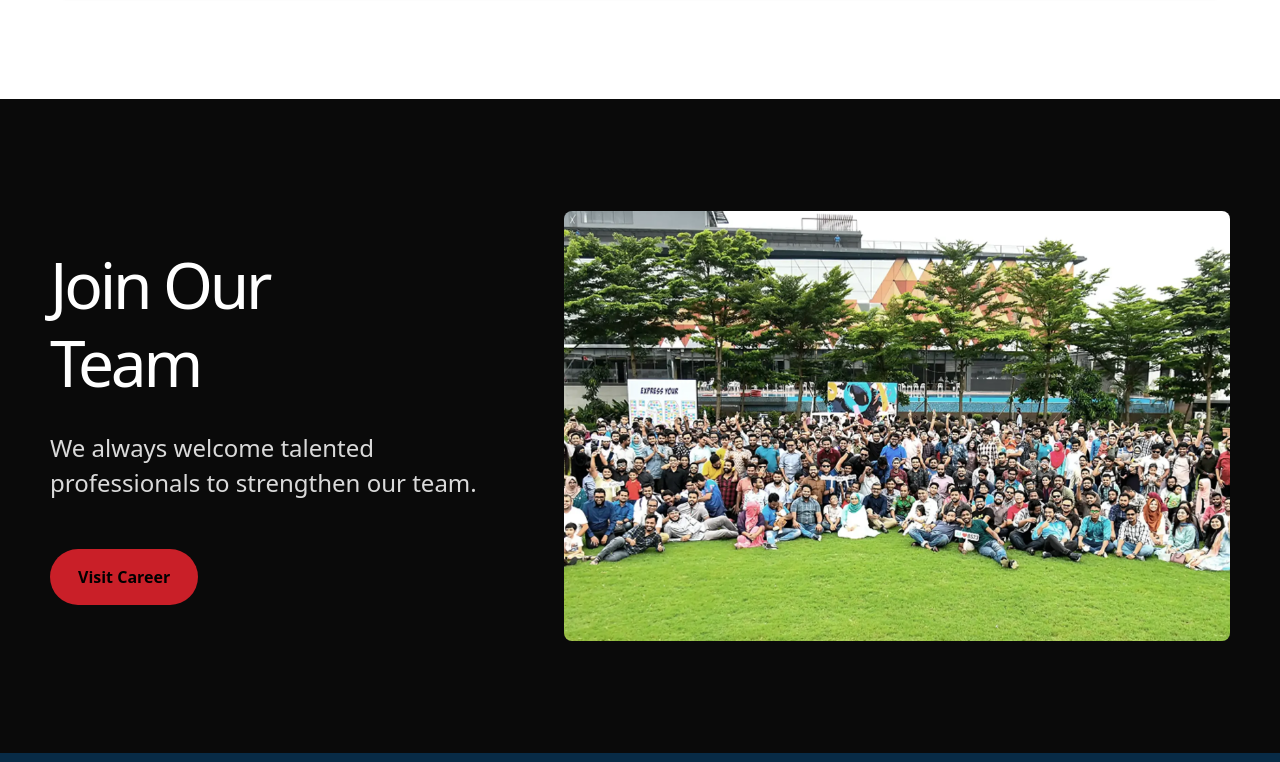
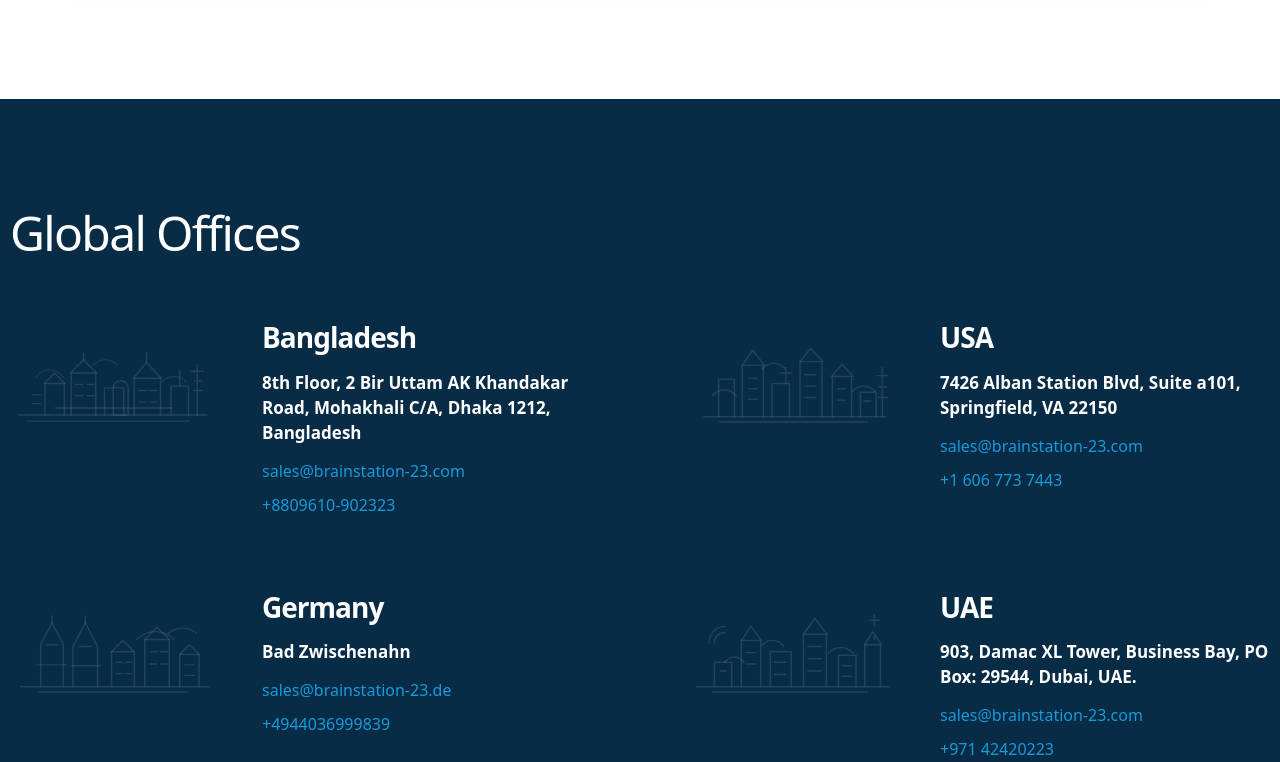
Before and after one commit to ioniccorporationbd/Brainstation-13, a Next.js app: page / in a window 1280 px wide. Shown: the part 10218-10980 px from the top of the page. Built offline with nearby package versions, Linux system fonts and the light colour scheme.

Commit message:
Remove Join Our Team section from homepage; delete unused component (shared team-photo asset kept)

```diff
--- a/src/Home_components/JoinOurTeamSection.tsx
+++ /dev/null
@@ -1,42 +0,0 @@
-'use client';
-
-import React from 'react';
-import Image from 'next/image';
-import Link from 'next/link';
-
-export default function JoinOurTeamSection() {
-  return (
-    <section className="w-full bg-[#0A0A0A] py-20 md:py-28">
-      <div className="mx-auto grid max-w-[1220px] grid-cols-1 items-center gap-12 px-5 md:grid-cols-[0.75fr_1.15fr] md:gap-20">
-        <div>
-          <h2 className="text-[48px] font-medium leading-[1.15] tracking-[-0.05em] text-white md:text-[64px]">
-            Join Our
-            <br />
-            <span className="mt-1 inline-block">Team</span>
-          </h2>
-
-          <p className="mt-8 max-w-[460px] text-[20px] leading-[1.45] text-white/85 md:text-[24px]">
-            We always welcome talented professionals to strengthen our team.
-          </p>
-
-          <Link
-            href="/career"
-            className="mt-12 inline-flex rounded-full bg-[#C91F28] px-7 py-4 text-[16px] font-semibold text-black transition hover:bg-[#C91F28]"
-          >
-            Visit Career
-          </Link>
-        </div>
-
-        <div className="overflow-hidden rounded-[8px]">
-          <Image
-            src="/images/brands/team-photo.webp"
-            alt="Team members collaborating at Magnetic Solution"
-            width={1000}
-            height={670}
-            className="h-[300px] w-full object-cover md:h-[430px]"
-          />
-        </div>
-      </div>
-    </section>
-  );
-}
--- a/src/app/page.tsx
+++ b/src/app/page.tsx
@@ -9,7 +9,6 @@ import MainIntroSection from "@/Home_components/MainIntroSection";
 import TechStackSection from "@/Home_components/TechStackSection";
 import ProcessSection from "@/Home_components/ProcessSection";
 import CaseStudiesSection from "@/Home_components/CaseStudiesSection";
-import JoinOurTeamSection from "@/Home_components/JoinOurTeamSection";
 
 
 export default function Home() {
@@ -26,7 +25,6 @@ export default function Home() {
           <TechStackSection/>
           <ProcessSection/>
           <CaseStudiesSection/>
-          <JoinOurTeamSection/>
 
     </main>
   );
```
